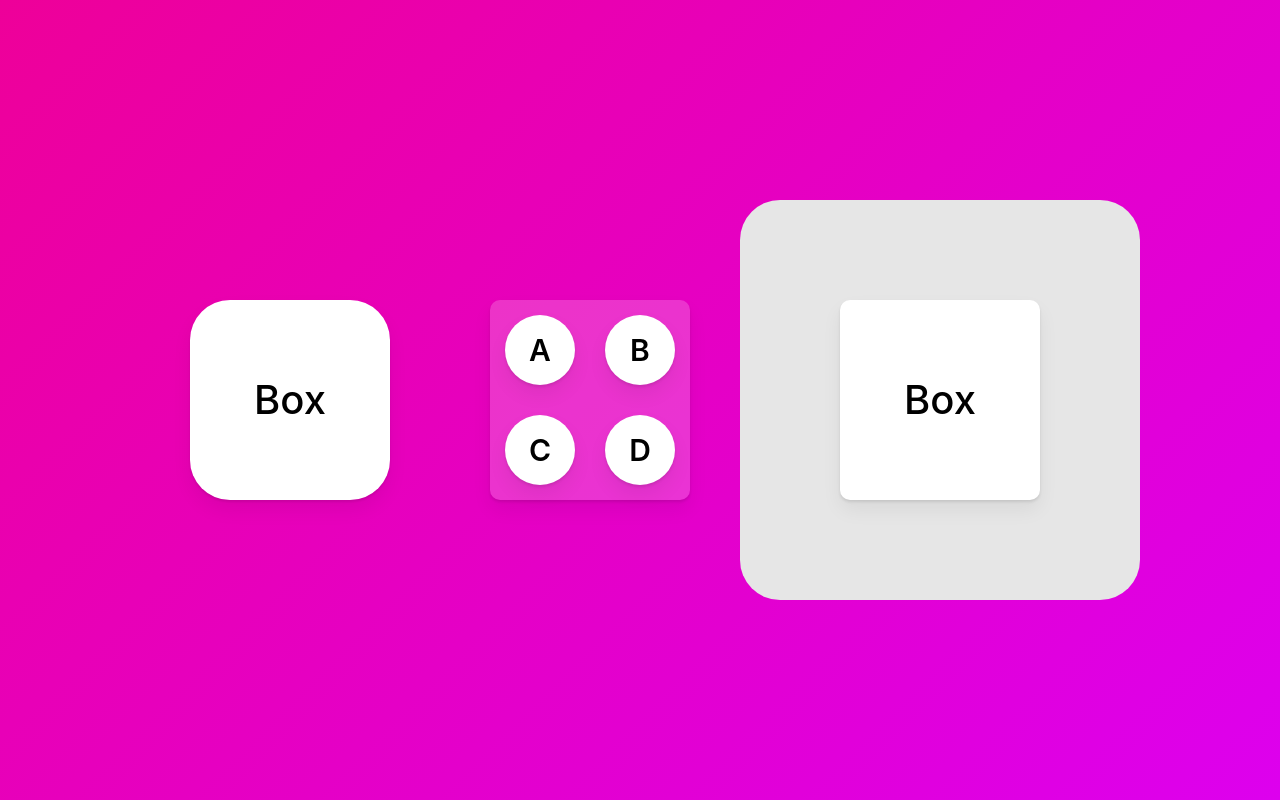
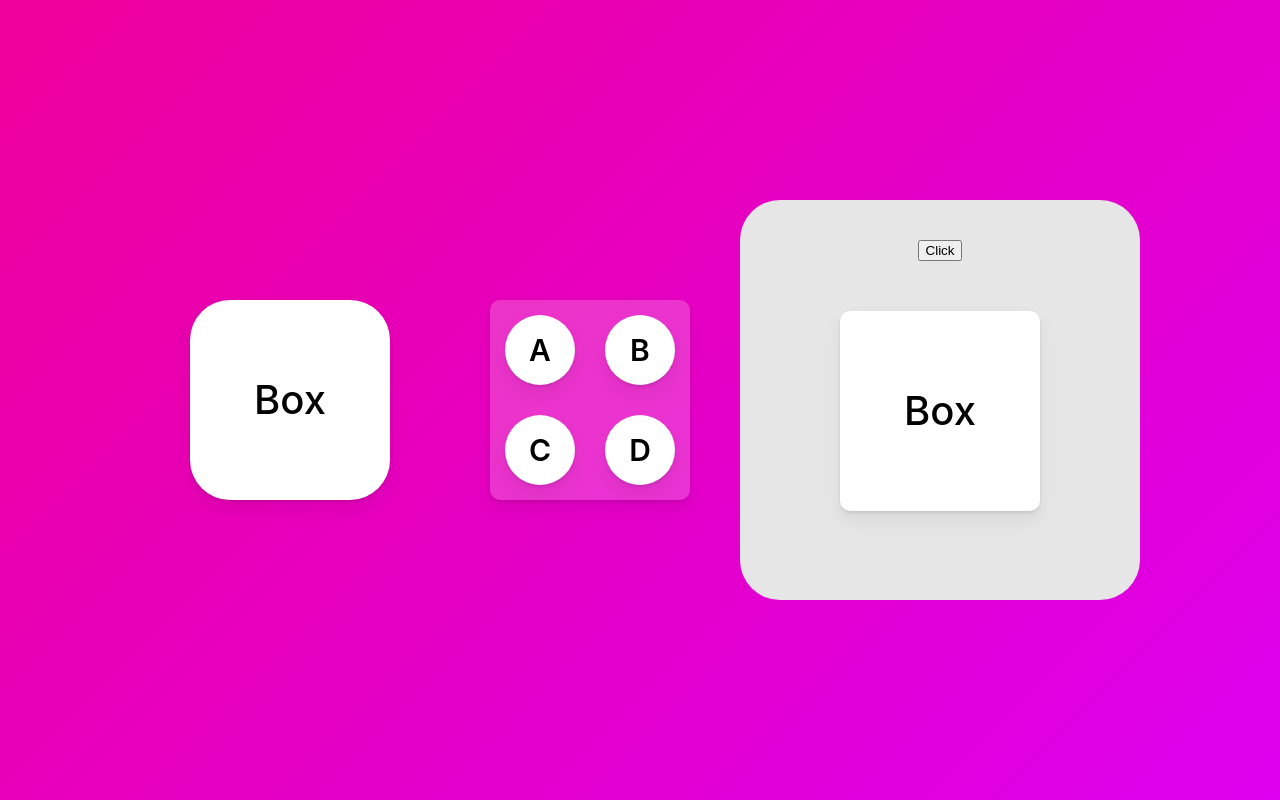
Before and after one commit to DUSTINRYOO/react-masterclass_ts, a React (Create React App) app: page / in a window 1280 px wide. Built offline with nearby package versions, Linux system fonts and the light colour scheme.

Commit message:
Motionvalue
useMotionValue

```diff
--- a/src/App.tsx
+++ b/src/App.tsx
@@ -1,6 +1,6 @@
 import styled from "styled-components";
-import { motion } from "framer-motion";
-import { useRef } from "react";
+import { motion, useMotionValue, useTransform } from "framer-motion";
+import { useEffect, useRef } from "react";
 
 const Wrapper = styled.div`
   height: 100vh;
@@ -76,6 +76,7 @@ const BiggerBox = styled(motion.div)`
   background-color: #e6e6e6;
   border-radius: 40px;
   display: flex;
+  flex-direction: column;
   justify-content: center;
   align-items: center;
   overflow: hidden;
@@ -111,8 +112,15 @@ const myVar3 = {
   hover: { scale: 1.2, rotateZ: 90 },
   click: { scale: 1, borderRadius: "100px" },
 };
+
 function App() {
+  const x = useMotionValue(0);
+  const scale = useTransform(x, [-200, 0, 200], [2, 1, 0]);
+  /*   useEffect(() => {
+    x.onChange(() => console.log(x));
+  }, [x]); */
   const biggerBoxRef = useRef<HTMLDivElement>(null);
+
   return (
     <Wrapper>
       <Box variants={myVars} initial="start" animate="end">
@@ -125,10 +133,12 @@ function App() {
         <Circle variants={myVar2_Circle}>D</Circle>
       </Box2>
       <BiggerBox ref={biggerBoxRef}>
+        <button onClick={() => x.set(100)}>Click</button>
         <Box3
+          style={{ x, scale }}
           drag
           dragSnapToOrigin
-          dragElastic={0}
+          dragElastic={0.5}
           dragConstraints={biggerBoxRef}
           variants={myVar3}
           whileHover="hover"
```
